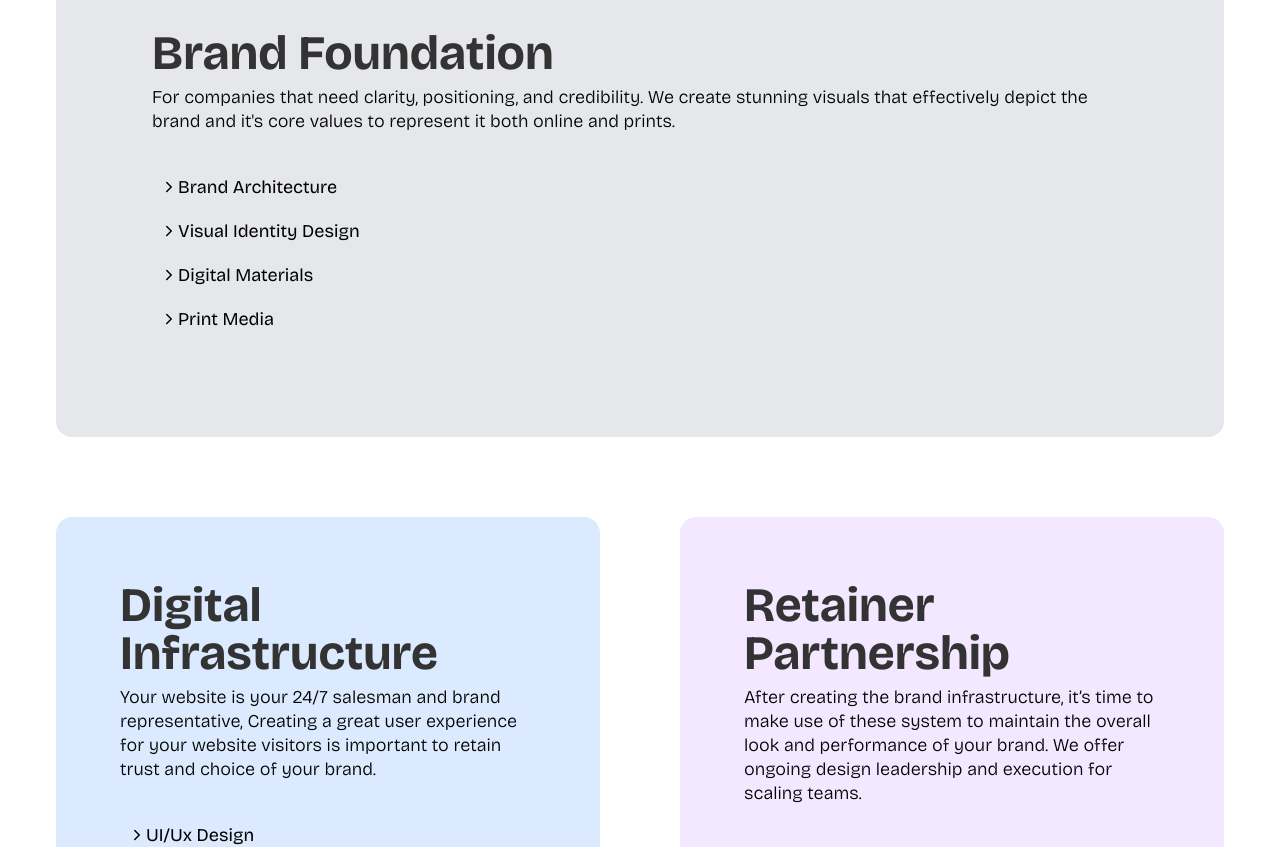
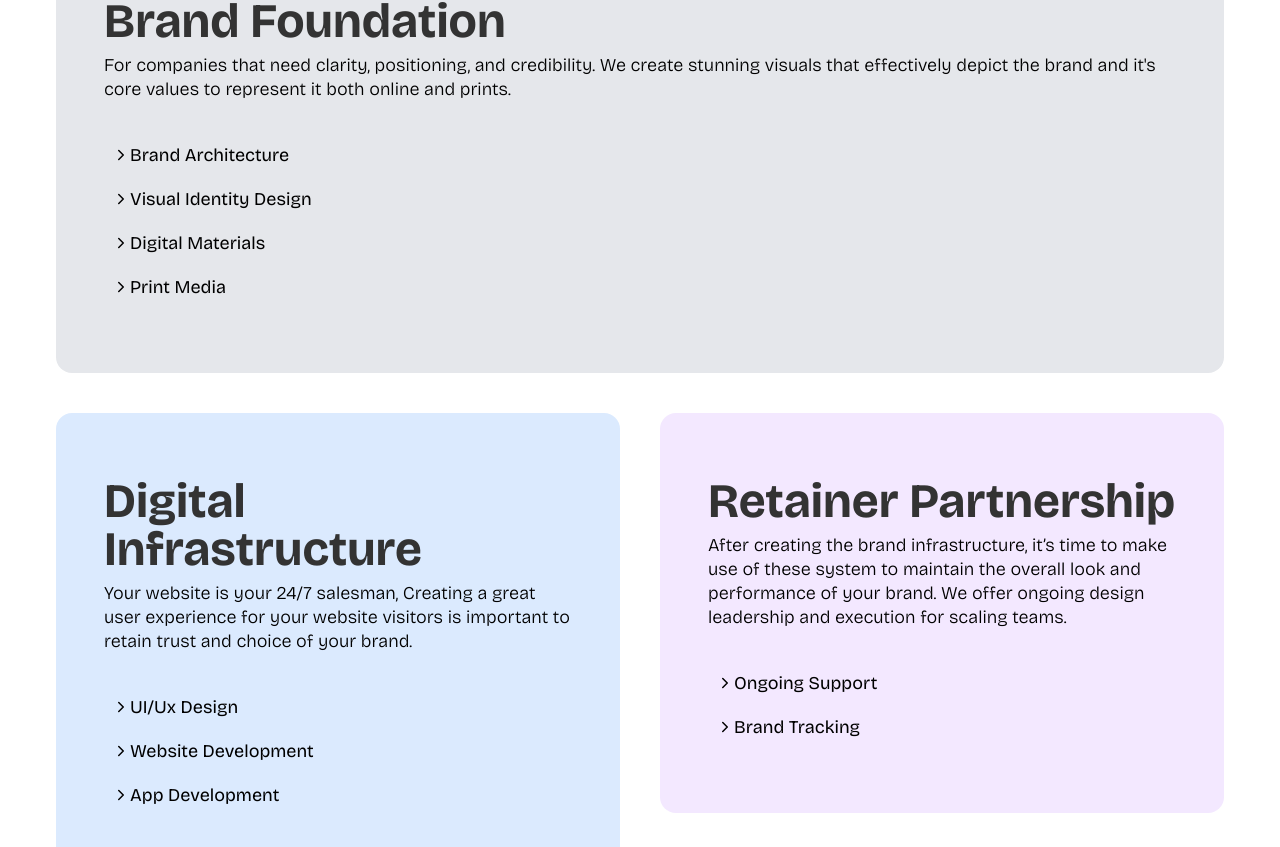
Before and after one commit to Thatboycalledolar/seventh-guru-website-minimal, a React (Vite) app: page /Services in a window 1280 px wide. Shown: the part 643-1490 px from the top of the page. Built offline with nearby package versions, Linux system fonts and the light colour scheme.

Commit message:
width fix

```diff
--- a/src/pages/Services.jsx
+++ b/src/pages/Services.jsx
@@ -17,11 +17,11 @@ export default function Services() {
       <ServicePageHead />
 
       {/* service cards div */}
-      <div className="flex flex-col gap-20 max-w-300 px-8 md:px-4 md:grid grid-cols-2 items-start md:mt-20 md:mb-20">
+      <div className="flex flex-col gap-10 max-w-300 px-8 md:px-4 md:grid grid-cols-2 items-start md:mt-20 md:mb-20">
 
         {/* card one */}
         <Reveal className="md:col-span-2">
-        <div className="flex flex-col md:flex-row gap-0 md:gap-30 bg-gray-200 px-8 py-12 md:p-24 rounded-lg md:rounded-2xl ">
+        <div className="flex flex-col md:flex-row gap-0 md:gap-30 bg-gray-200 px-8 py-12 md:py-16 md:px-12 rounded-lg md:rounded-2xl ">
           {/* <Reveal delay={0}>
             <h3 className="text-start md:text-end text-[200px] md:text-[250px] font-bold italic text-amber-300">01</h3>
           </Reveal> */}
@@ -31,7 +31,7 @@ export default function Services() {
                <ServiceDetails header="Brand Foundation" body="For companies that need clarity, positioning, and credibility. We create stunning visuals that effectively depict the brand and it's core values to represent it both online and prints."/>
             </Reveal>
 
-            <div className="flex flex-col">
+            <div className="flex flex-col max-w-[80%]">
               <Reveal delay={0.1}>
                  <ServiceDropDown
                   color="hover:bg-gray-900/60 hover:text-white"
@@ -97,10 +97,10 @@ export default function Services() {
 
         {/* card two */}
         <Reveal>
-        <div className="flex flex-col md:flex-row gap-0 md:gap-30 bg-blue-100 px-8 py-12 md:p-16 rounded-lg md:rounded-2xl">
+        <div className="flex flex-col md:flex-row gap-0 md:gap-30 bg-blue-100 px-8 py-12 md:py-16 md:px-12 rounded-lg md:rounded-2xl">
           <div className="flex flex-col gap-8">
             <Reveal delay={0.2}>
-               <ServiceDetails header="Digital Infrastructure" body="Your website is your 24/7 salesman and brand representative, Creating a great user experience for your website visitors is important to retain trust and choice of your brand."/>
+               <ServiceDetails header="Digital Infrastructure" body="Your website is your 24/7 salesman, Creating a great user experience for your website visitors is important to retain trust and choice of your brand."/>
             </Reveal>
 
             <div className="flex flex-col">
@@ -155,7 +155,7 @@ export default function Services() {
 
          {/* card three */}
          <Reveal delay={0}>
-        <div className="flex flex-col md:flex-row gap-0 md:gap-30 bg-purple-100 px-8 py-12 md:p-16 rounded-lg md:rounded-2xl">
+        <div className="flex flex-col md:flex-row gap-0 md:gap-30 bg-purple-100 px-8 py-12 md:py-16 md:px-12 rounded-lg md:rounded-2xl">
 
 
           <div className="flex flex-col gap-8">
```
